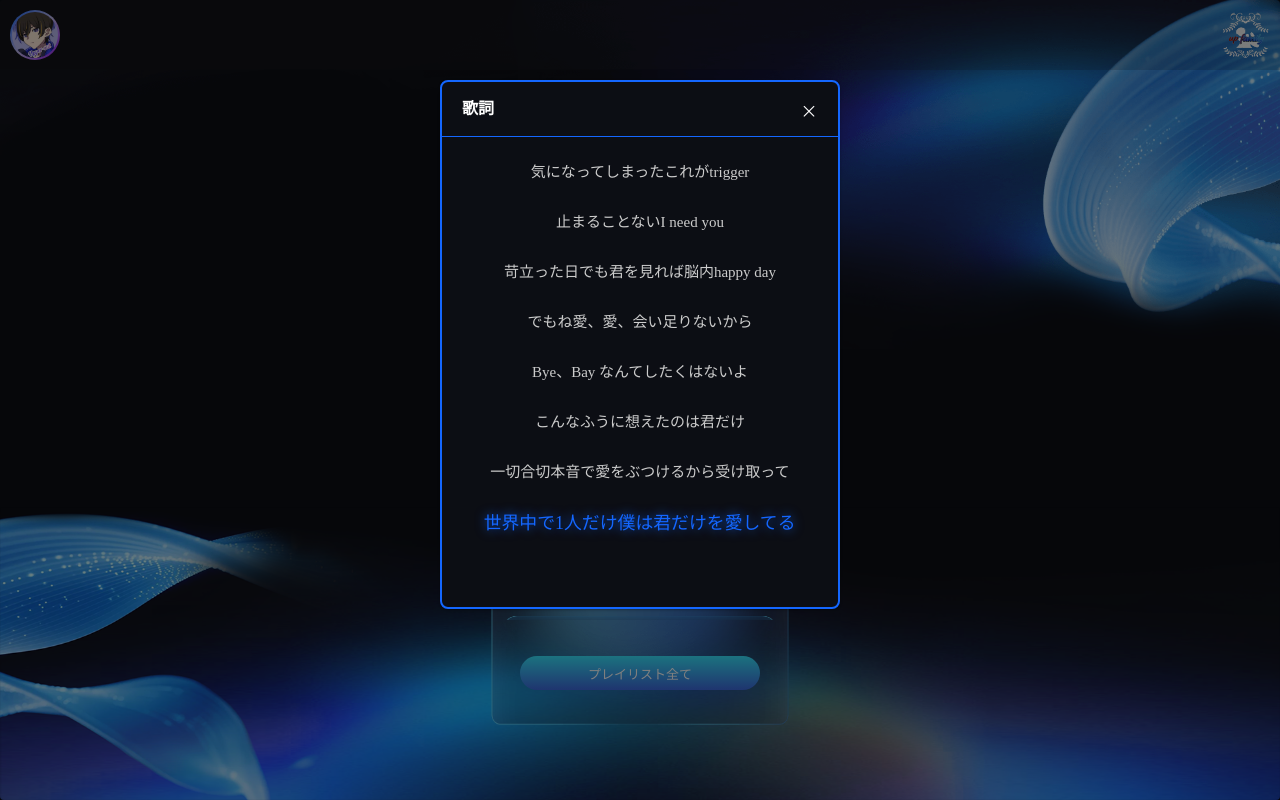
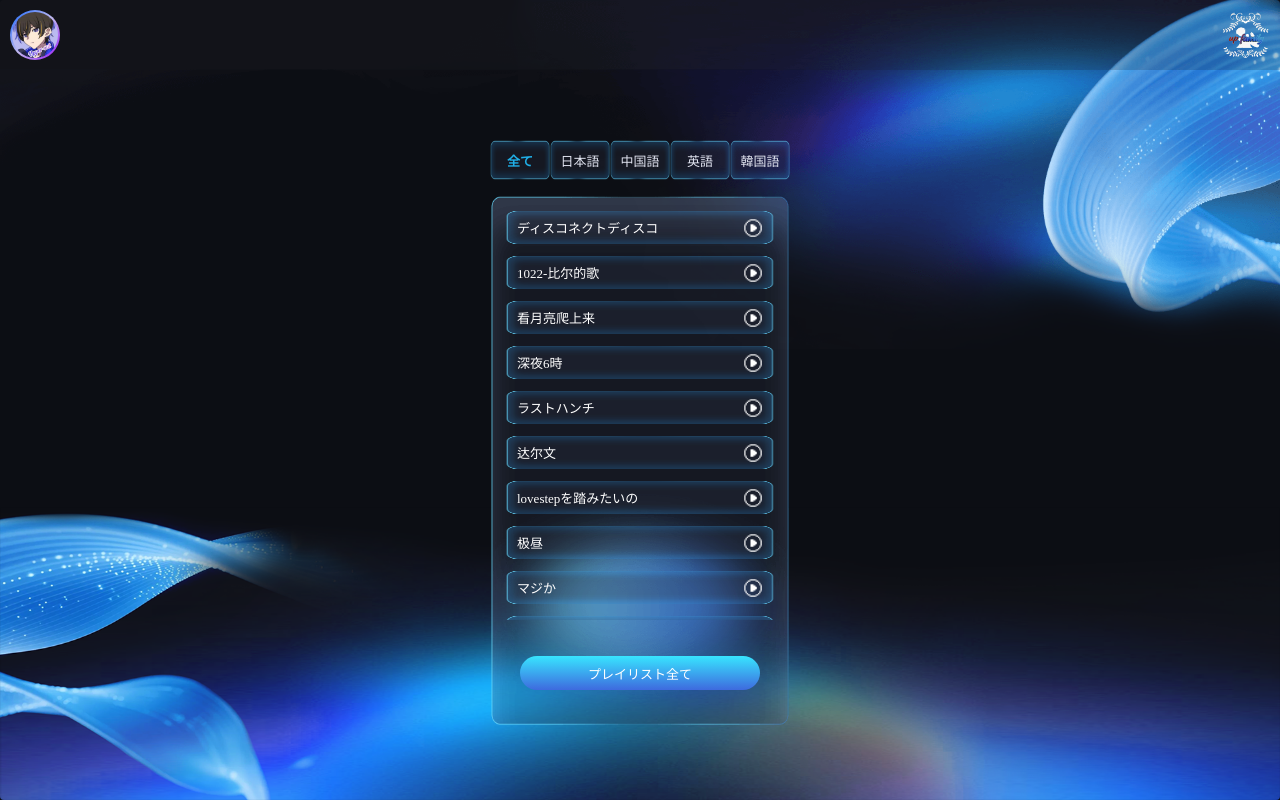
Before and after one commit to fufangfang1/music-player, a Vue app: page / in a window 1280 px wide. Built offline with nearby package versions, Linux system fonts and the light colour scheme.

Commit message:
调试注释掉

```diff
--- a/src/App.vue
+++ b/src/App.vue
@@ -85,7 +85,7 @@
     >
       <el-scrollbar ref="lyricScroll" style="height: 450px; width: 100%;">
         <div class="lyrics-container">
-          <!-- <p
+          <p
             v-for="(lyric, i) in currentPlayingSong?.lyrics || []"
             :key="i"
             :class="{ 'active-lyric': currentLyricIndex === i }"
@@ -93,15 +93,15 @@
           >
             {{ lyric.text }}
 
-          </p> -->
-<p>気になってしまったこれがtrigger</p>
+          </p>
+<!-- <p>気になってしまったこれがtrigger</p>
 <p>止まることないI need you</p>
 <p>苛立った日でも君を見れば脳内happy day</p>
 <p>でもね愛、愛、会い足りないから</p>
 <p>Bye、Bay なんてしたくはないよ</p>
 <p>こんなふうに想えたのは君だけ</p>
 <p >一切合切本音で愛をぶつけるから受け取って</p>
-<p class="active-lyric">世界中で1人だけ僕は君だけを愛してる</p>
+<p class="active-lyric">世界中で1人だけ僕は君だけを愛してる</p> -->
         </div>
       </el-scrollbar>
     </el-dialog>
@@ -296,7 +296,7 @@ export default {
       audio: null, // 纯JS创建的音频对象（不渲染到页面）
       audioErrorHandler: null, // 错误监听缓存
       currentLyricIndex: -1, // 当前高亮歌词索引
-      lyricDialogVisible: true // 歌词弹窗显示状态
+      lyricDialogVisible: false // 歌词弹窗显示状态
     };
   },
   mounted() {
```
